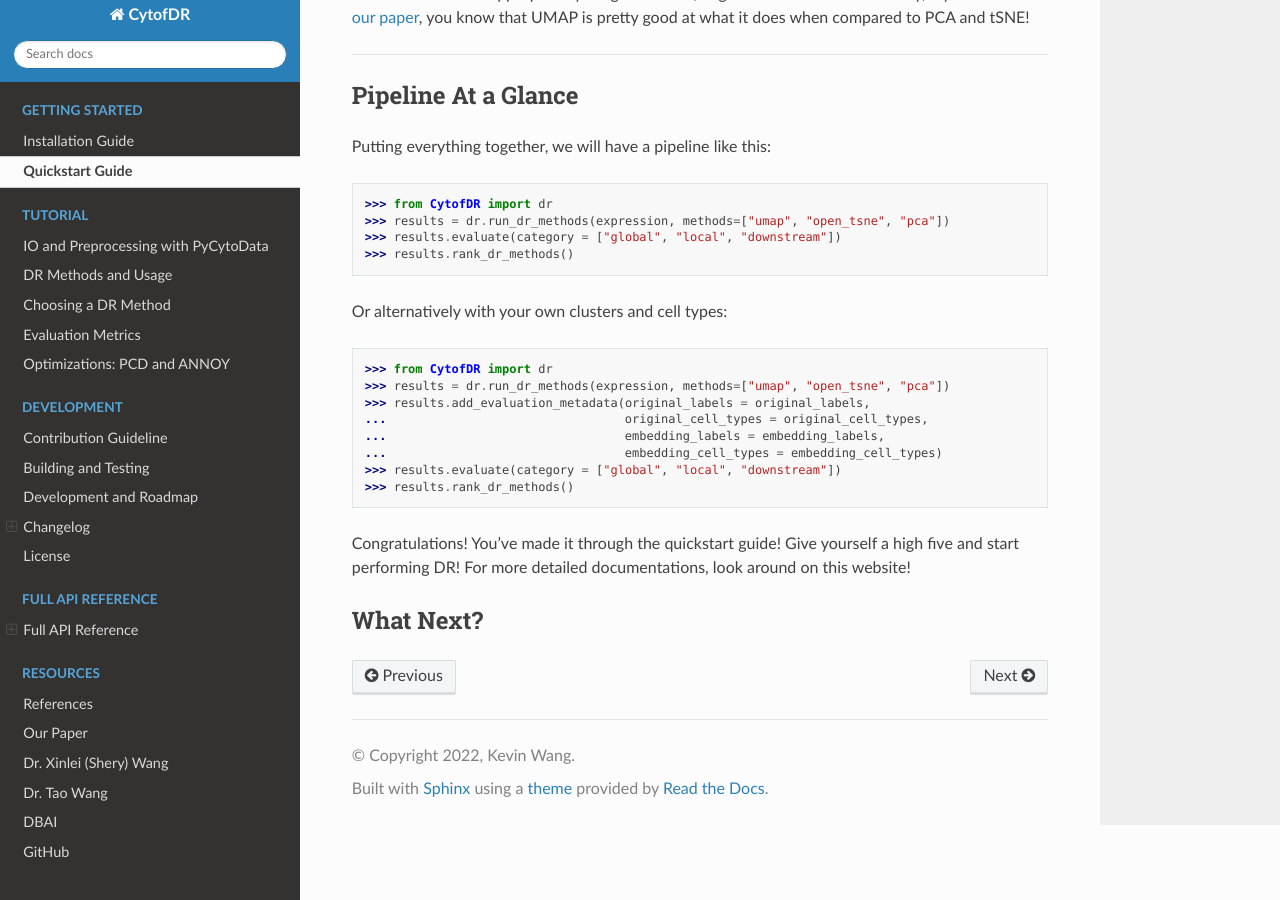
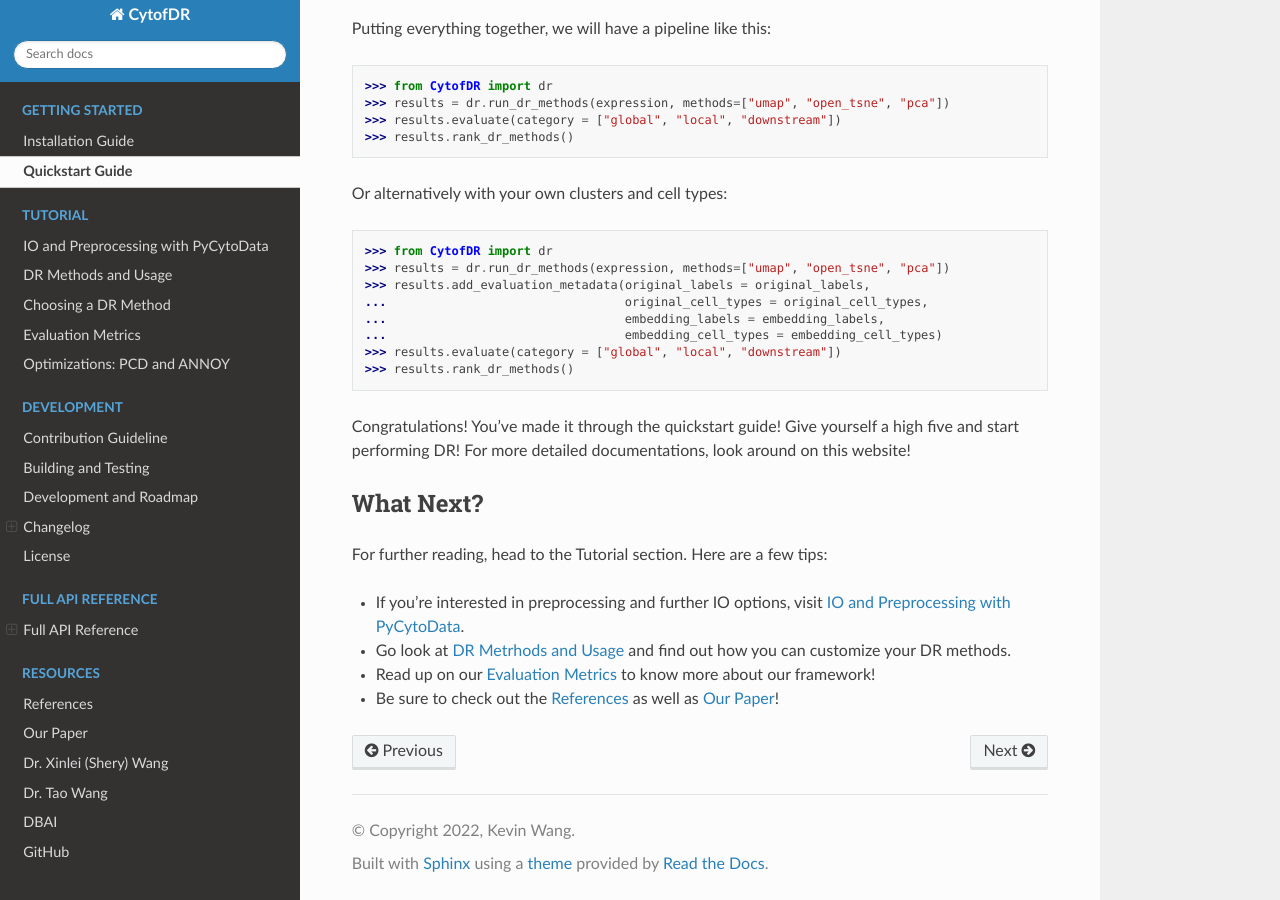
Before and after one commit to kevin931/CytofDR, a Sphinx documentation site: the page built from docs/source/quickstart.rst, in a window 1280 px wide and 900 px high, scrolled down 7264 px. Built offline with Sphinx 7.4.7 and the Read the Docs theme 2.0.0, drawn with Linux system fonts in a browser that asks for light colours.

Commit message:
Update docs for formating and links

```diff
--- a/docs/source/quickstart.rst
+++ b/docs/source/quickstart.rst
@@ -88,7 +88,6 @@ and PCA--three of the most popular methods. You can simply do the following:
 
     >>> from CytofDR import dr
     >>> results = dr.run_dr_methods(expression, methods=["umap", "open_tsne", "pca"])
-
     Running PCA
     Runnign UMAP
     Running open_tsne
@@ -123,7 +122,6 @@ dictionary and use the method names as keys.
 .. code-block:: python
 
     >>> results.reductions["UMAP"]
-
     array([[-1.1084751 , 10.174761  ],
            [ 0.7808647 , -2.341636  ],
            [12.979893  , -5.1433287 ],
@@ -137,7 +135,6 @@ To know the names of your embeddings, you can simply run:
 .. code-block:: python
 
     >>> results.reductions.keys()
-
     dict_keys(['PCA', 'UMAP', 'open_tsne'])
 
 Plotting Results
@@ -216,7 +213,6 @@ attribute, which is a dictionary:
 .. code-block:: python
 
     >>> results.evaluations
-
     {'global': {'spearman': {'PCA': 0.5525689817179995, 'UMAP': 0.2008244633670485, 'open_tsne': 0.39277360696372215},
      'emd': {'PCA': 2.2033917947258224, 'UMAP': 3.112385214988549, 'open_tsne': 27.49076176658772}},
      'local': {'knn': {'PCA': 0.0005694575510071263, 'UMAP': 0.0023624353258924215, 'open_tsne': 0.0044678012430444825},
@@ -240,7 +236,6 @@ This can be a little confusing, but you can access the sub-levels individually:
 .. code-block:: python
 
     >>> results.evaluations["global"]
-
     {'spearman': {'PCA': 0.5525689817179995, 'UMAP': 0.2008244633670485, 'open_tsne': 0.39277360696372215},
      'emd': {'PCA': 2.2033917947258224, 'UMAP': 3.112385214988549, 'open_tsne': 27.49076176658772}}
 
@@ -250,7 +245,6 @@ or you can look at individual metrics:
 .. code-block:: python
 
     >>> results.evaluations["global"]["emd"]
-
     {'PCA': 2.2033917947258224, 'UMAP': 3.112385214988549, 'open_tsne': 27.49076176658772}
 
 If you are so inclined, you can utilize these results directly. However, if you would like us to do the work for you,
@@ -312,7 +306,6 @@ Now, you can finally rank your methods! This will be fairly easy:
 .. code-block:: python
 
     >>> results.rank_dr_methods()
-
     {'PCA': 1.7083333333333333, 'UMAP': 2.25, 'open_tsne': 2.0416666666666665}
 
 As you can see, this returns a dictonary with method names the methods as keys and their scores
@@ -357,3 +350,10 @@ and start performing DR! For more detailed documentations, look around on this w
 **********************
 What Next?
 **********************
+
+For further reading, head to the Tutorial section. Here are a few tips:
+
+- If you're interested in preprocessing and further IO options, visit `IO and Preprocessing with PyCytoData <https://cytofdr.readthedocs.io/en/latest/tutorial/preprocessing.html>`_.
+- Go look at `DR Metrhods and Usage <https://cytofdr.readthedocs.io/en/latest/tutorial/methods.html>`_ and find out how you can customize your DR methods.
+- Read up on our `Evaluation Metrics <https://cytofdr.readthedocs.io/en/latest/tutorial/metrics.html>`_ to know more about our framework!
+- Be sure to check out the `References <https://cytofdr.readthedocs.io/en/latest/references.html>`_ as well as `Our Paper <https://doi.org/10.1101/2022.04.26.489549>`_!
--- a/docs/source/tutorial/preprocessing.rst
+++ b/docs/source/tutorial/preprocessing.rst
@@ -68,6 +68,8 @@ Samusik         samusik
 Currently, they have mostly been preprocessed, except for ``Acrsinh`` transformation,
 which we will detail below.
 
+---------------------------------
+
 *************************
 Loading Your Own Dataset
 *************************
@@ -90,8 +92,9 @@ this is a ``PyCytoData`` object, and you can access its ``expression_matrix`` fo
 
 -------------------------
 
+******************
 Preprocessing
---------------
+******************
 
 Once you have a ``PyCytoData`` object such as the ones we've created above, preprocessing is
 really just one line of code away. We offer the following preprocessing steps:
```
